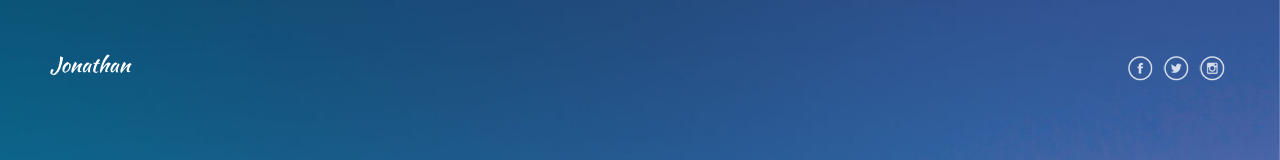
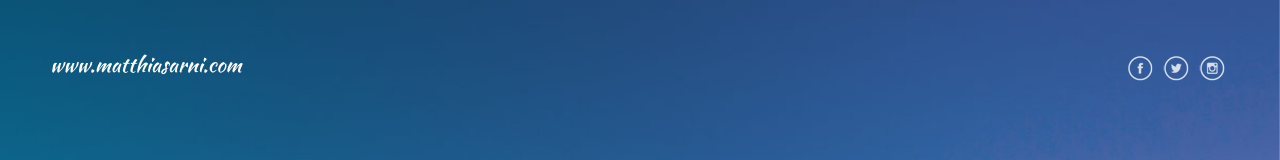
Before and after one commit to matthiasarni/matthiasarni.com, a plain HTML site: page index.html in a window 1280 px wide. Shown: the top 160 px of the page. Drawn offline with nearby package versions, Linux system fonts and the light colour scheme; files that its build step writes are made by us from their sources; a script that the page names is missing.

Commit message:
Changed logo

```diff
--- a/index.html
+++ b/index.html
@@ -11,7 +11,7 @@
     <header>
         <img src="images/mountains.jpg" alt="Mountains">
         <div class="name fancy-font">
-            Jonathan
+            www.matthiasarni.com
         </div>
         <div class="titles">
             <h1>Matthias Arni Photography</h1>
```
